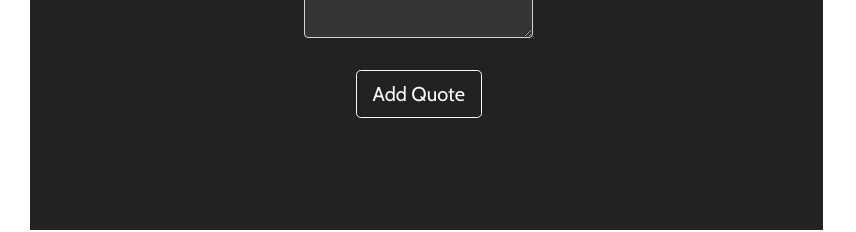
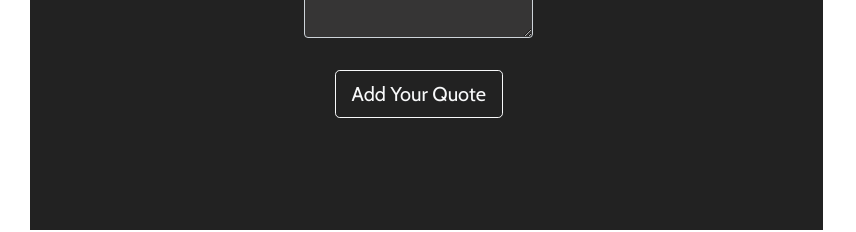
Before and after one commit to shizukane/quotes-app, an Angular app: page / in a window 1280 px wide. Shown: the part 1745-1977 px from the top of the page, without its empty margins (0-856 px from the left). Built offline with nearby package versions, Linux system fonts and the light colour scheme.

Commit message:
corrected spellings in html

```diff
--- a/src/app/quote-form/quote-form.component.html
+++ b/src/app/quote-form/quote-form.component.html
@@ -33,7 +33,7 @@
     </div>
     <div class="row">
       <div class="col-md-12 submit-button">
-        <button type="submit" class="btn btn-outline-light btn-lg">Add Quote</button>
+        <button type="submit" class="btn btn-outline-light btn-lg">Add Your Quote</button>
       </div>
     </div>
   </form>
```
